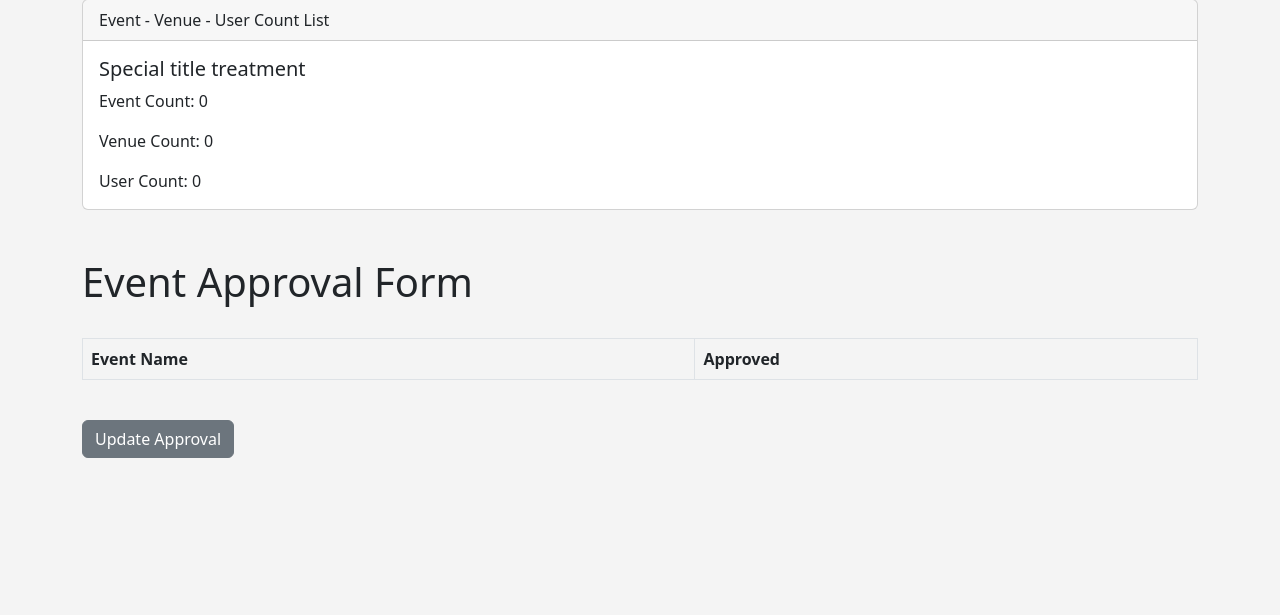
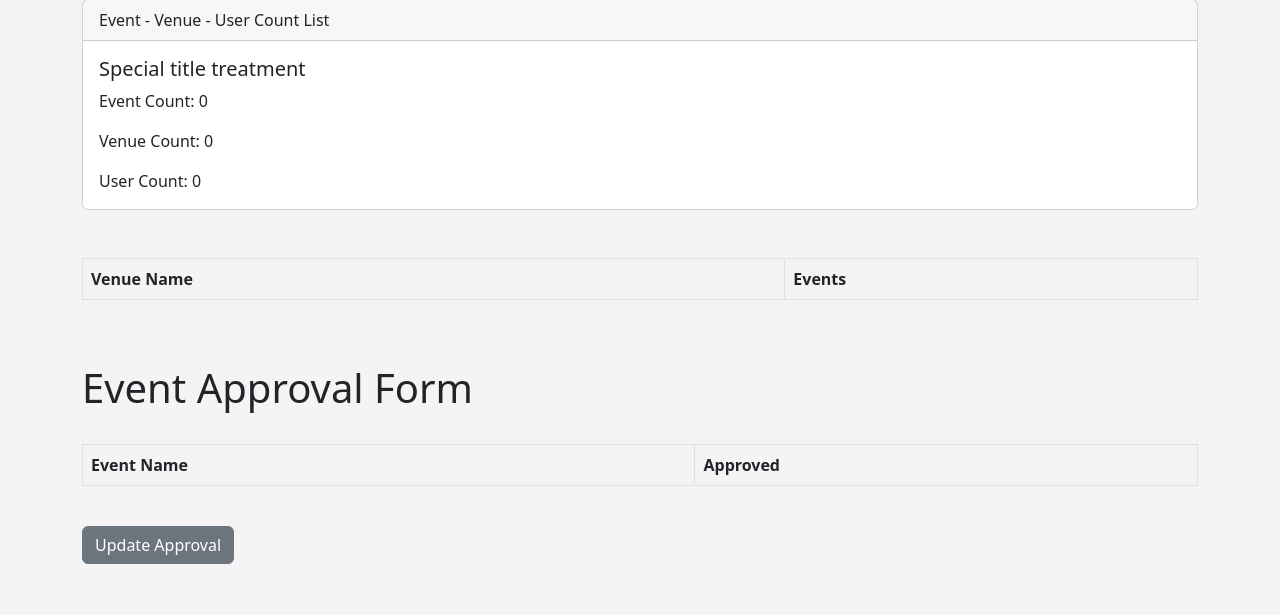
Before and after one commit to Stephen-Nw/clubsite, a Django app: page /admin_approval in a window 1280 px wide. Shown: the part 185-800 px from the top of the page. Run offline with Django 4.2, Linux system fonts and the light colour scheme; the visitor is signed in with stand-in values (Sample User, id 1); data comes from the database, SQL or seed files in the repository; data that the repository does not hold is empty.

Commit message:
add venue sectiopn table

```diff
--- a/events/templates/events/admin_approval.html
+++ b/events/templates/events/admin_approval.html
@@ -20,6 +20,28 @@
                 <p class="card-text">User Count: {{ user_count }}</p>
             </div>
         </div>
+    <br><br>
+
+    <table class="table table-striped table-hover table-bordered">
+        <thead>
+          <tr>
+            <th scope="col">Venue Name</th>
+            <th scope="col">Events</th>
+          </tr>
+        </thead>
+        <tbody>
+        {% for venue in venue_list %}
+          <tr>
+            <td>
+                <a href="{% url 'show-venue' venue.id %}">{{ venue }}</a>
+            </td>
+            <td>
+                List Events
+            </td>
+        {% endfor %}
+          </tr>
+        </tbody>
+      </table>
 
 
     <br><br>
```
